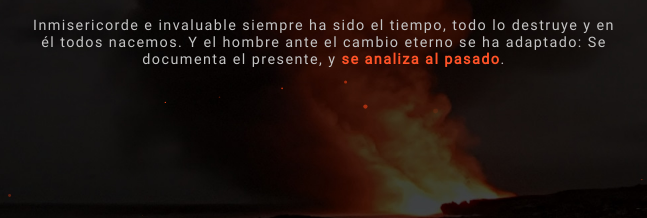
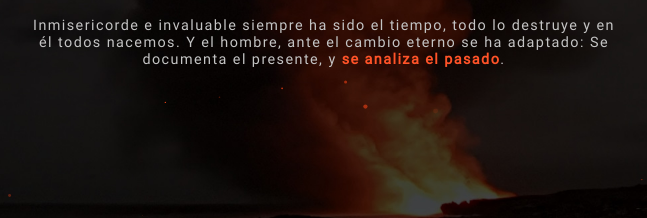
Before and after one commit to jossandreslch/Kronos, a plain HTML site: page index.html in a window 1280 px wide. Shown: the part 505-723 px from the top of the page, 316-963 px from the left. Drawn offline with Linux system fonts and the light colour scheme; files whose address does not match are found by name.

Commit message:
Just a little correction on the grammar of index.html

```diff
--- a/index.html
+++ b/index.html
@@ -89,7 +89,7 @@
                                 <span>-</span>Heráclito de Éfeso.
                             </figcaption>
                             <p>
-                                Inmisericorde e invaluable siempre ha sido el tiempo, todo lo destruye y en él todos nacemos. Y el hombre ante el cambio eterno se ha adaptado: Se documenta el presente, y <span>se analiza al pasado</span>.
+                                Inmisericorde e invaluable siempre ha sido el tiempo, todo lo destruye y en él todos nacemos. Y el hombre, ante el cambio eterno se ha adaptado: Se documenta el presente, y <span>se analiza el pasado</span>.
                             </p>
                         </div>
 
```
